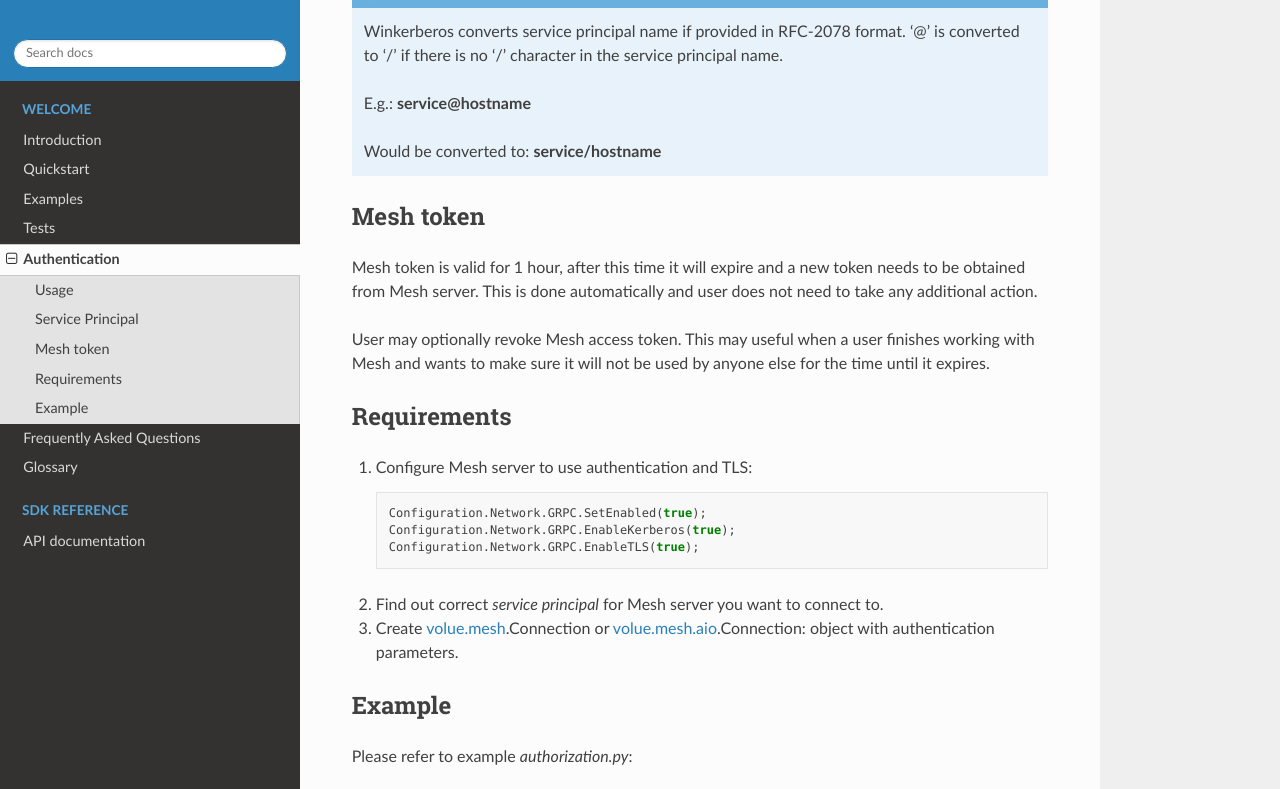
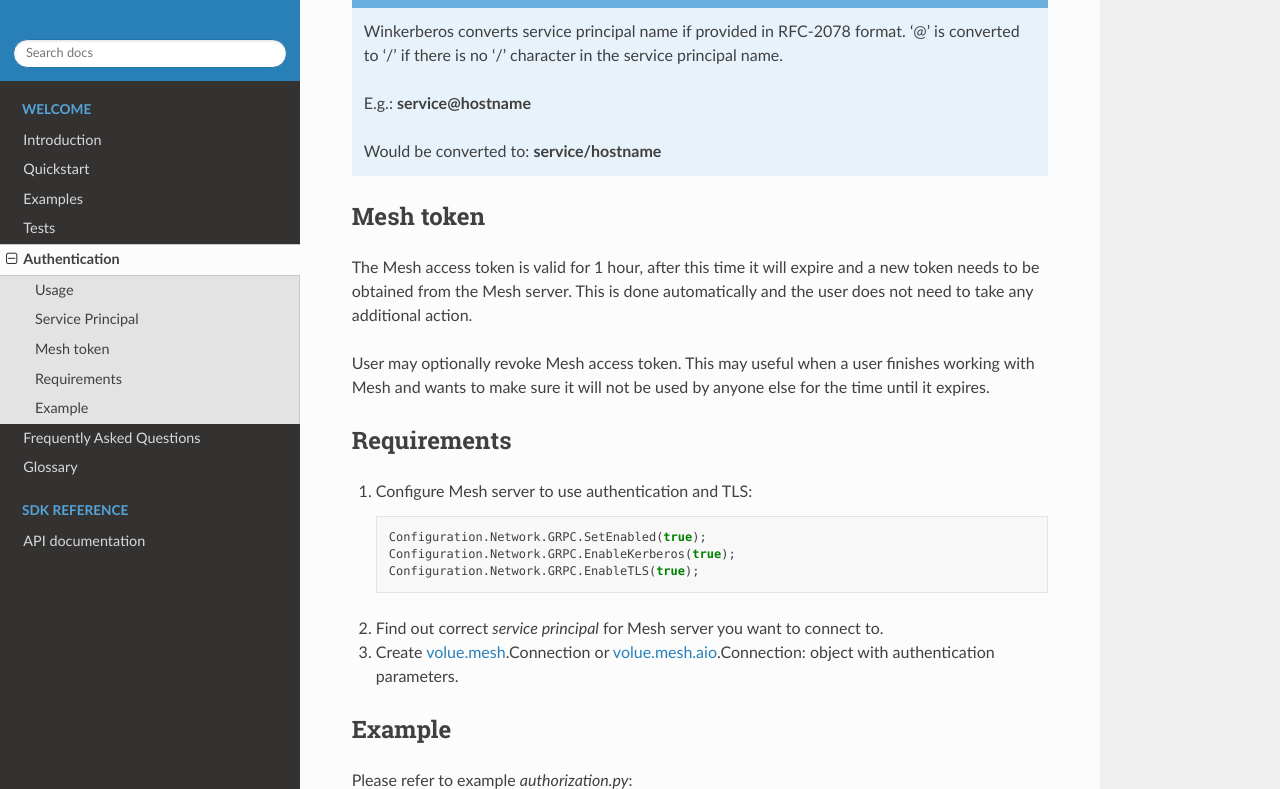
Before and after one commit to Volue-Public/energy-mesh-python, a Sphinx documentation site: the page built from docs/source/authentication.rst, in a window 1280 px wide and 900 px high, scrolled down 1559 px, cut to the strip 0-789 px from the top of the window. Built offline with Sphinx 7.4.7 and the Read the Docs theme 2.0.0, drawn with Linux system fonts in a browser that asks for light colours.

Commit message:
Update docs/source/authentication.rst
Co-authored-by: Erik Nyhus <61583878+erny-powel@users.noreply.github.com>

```diff
--- a/docs/source/authentication.rst
+++ b/docs/source/authentication.rst
@@ -62,7 +62,7 @@ If Mesh gRPC server is running as a user account without registered service prin
 Mesh token
 *****************
 
-Mesh token is valid for 1 hour, after this time it will expire and a new token needs to be obtained from Mesh server. This is done automatically and user does not need to take any additional action.
+The Mesh access token is valid for 1 hour, after this time it will expire and a new token needs to be obtained from the Mesh server. This is done automatically and the user does not need to take any additional action.
 
 User may optionally revoke Mesh access token. This may useful when a user finishes working with Mesh and wants to make sure it will not be used by anyone else for the time until it expires.
 
```
